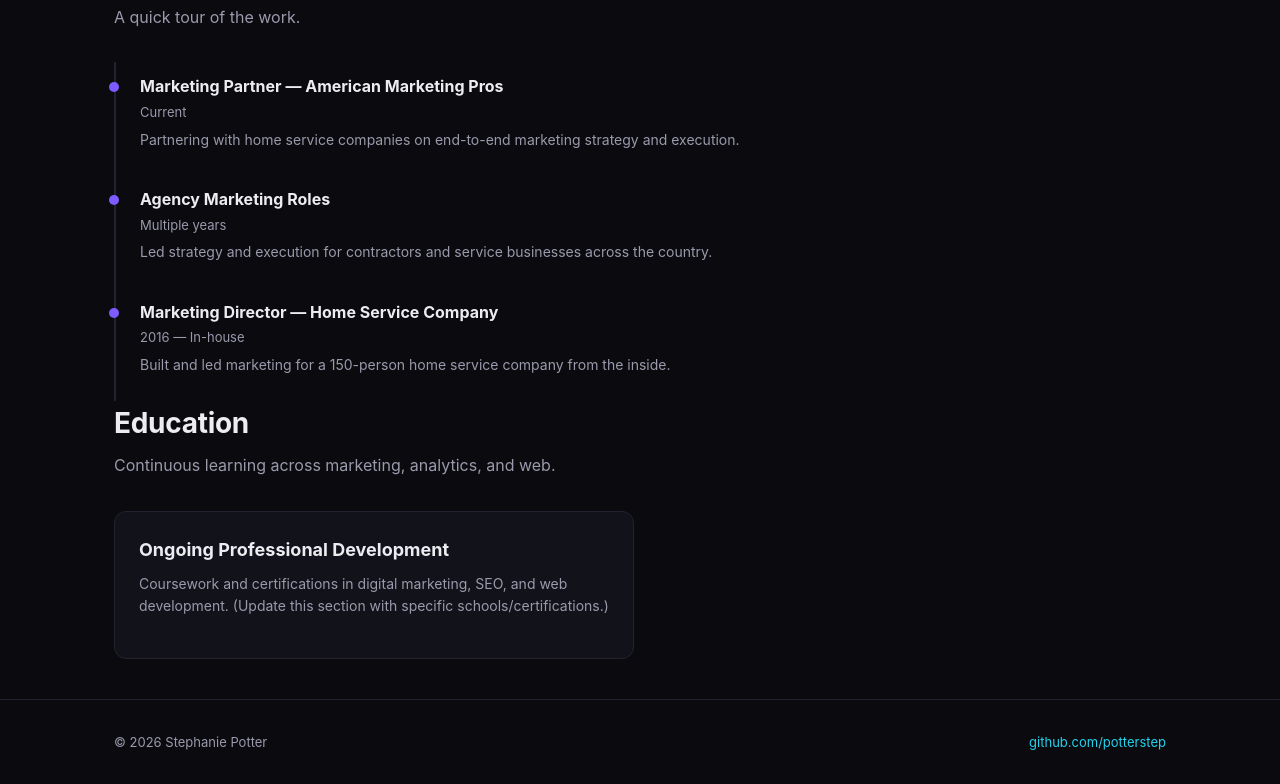
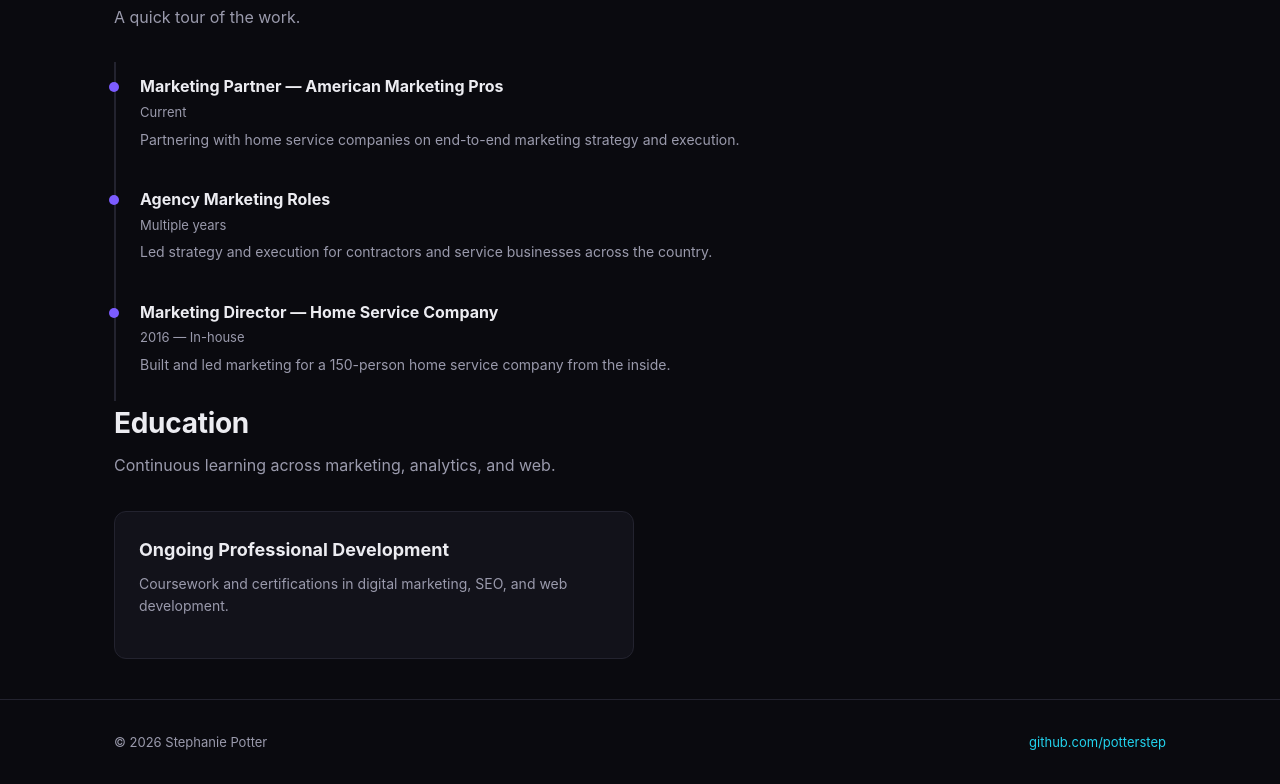
Before and after one commit to potterstep/My-Portfolio, a plain HTML site: page about.html in a window 1280 px wide. Shown: the part 925-1709 px from the top of the page. Drawn offline with Linux system fonts and the light colour scheme.

Commit message:
Update education section in about.html
Removed placeholder note from education section.

```diff
--- a/about.html
+++ b/about.html
@@ -82,7 +82,7 @@
       <p class="section-sub">Continuous learning across marketing, analytics, and web.</p>
       <div class="card" style="max-width:520px">
         <h3>Ongoing Professional Development</h3>
-        <p>Coursework and certifications in digital marketing, SEO, and web development. (Update this section with specific schools/certifications.)</p>
+        <p>Coursework and certifications in digital marketing, SEO, and web development. </p>
       </div>
     </section>
   </main>
```
